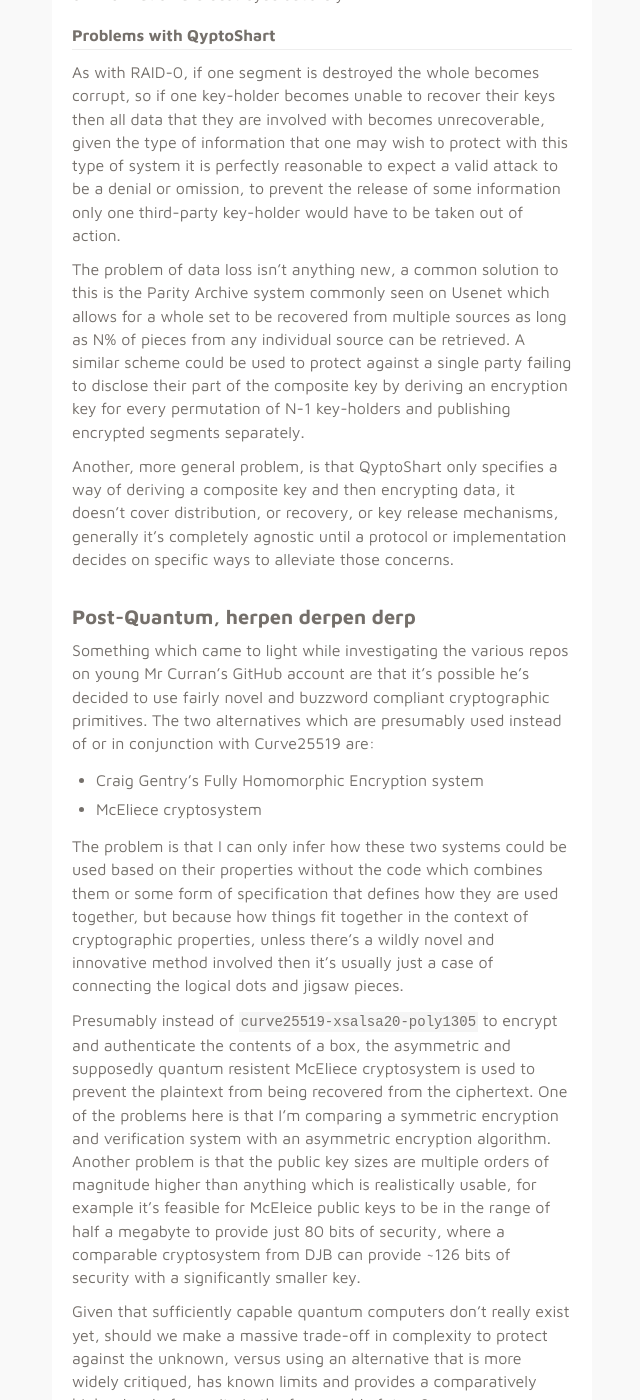
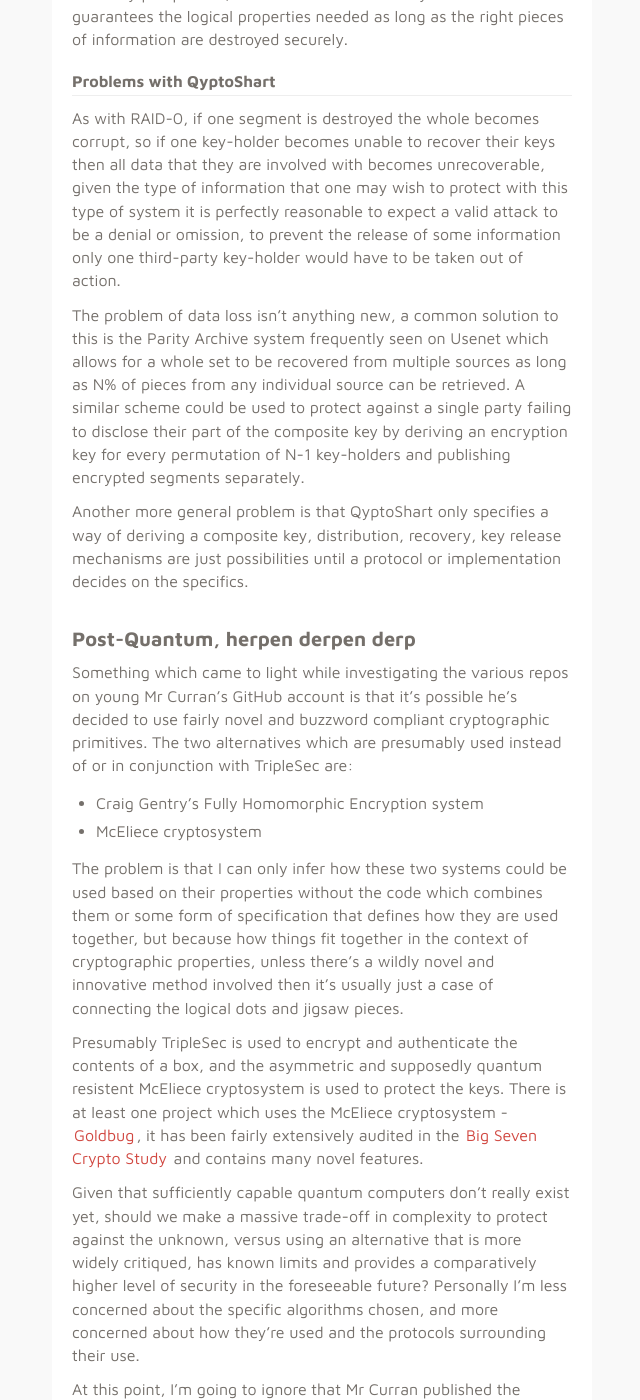
Before and after one commit to HarryR/logicista, a Jekyll site: the page built from _posts/2017-01-29-qcrypt-qyptoshart-lulz.markdown, in a window 1280 px wide and 1400 px high, scrolled down 4606 px. Shown: the whole window, without its empty margins (188-828 px from the left). Built offline with Jekyll 4.4.1, drawn with Linux system fonts in a browser that asks for light colours; Markdown is read by kramdown in place of the engine named in the settings; some of the changed text lies outside the part shown.

Commit message:
Corrections

```diff
--- a/_posts/2017-01-29-qcrypt-qyptoshart-lulz.markdown
+++ b/_posts/2017-01-29-qcrypt-qyptoshart-lulz.markdown
@@ -16,7 +16,7 @@
 
 ## What is qCrypt
 
-Well, it's certainly not the [International Conference on Quantum Cryptography](http://2017.qcrypt.net/), although its namesake may have been involved in the inspiration for this project. However, publicly available information I've been able to gather on this crypto is --
+Well, it's certainly not the [International Conference on Quantum Cryptography](http://2017.qcrypt.net/), although its namesake may have been involved in the inspiration for this project. However, the publicly available information I've been able to gather on this crypto is --
 
 High-level:
 
@@ -103,23 +107,23 @@
 
 As with RAID-0, if one segment is destroyed the whole becomes corrupt, so if one key-holder becomes unable to recover their keys then all data that they are involved with becomes unrecoverable, given the type of information that one may wish to protect with this type of system it is perfectly reasonable to expect a valid attack to be a denial or omission, to prevent the release of some information only one third-party key-holder would have to be taken out of action.
 
-The problem of data loss isn't anything new, a common solution to this is the Parity Archive system commonly seen on Usenet which allows for a whole set to be recovered from multiple sources as long as N% of pieces from any individual source can be retrieved. A similar scheme could be used to protect against a single party failing to disclose their part of the composite key by deriving an encryption key for every permutation of N-1 key-holders and publishing encrypted segments separately.
+The problem of data loss isn't anything new, a common solution to this is the Parity Archive system frequently seen on Usenet which allows for a whole set to be recovered from multiple sources as long as N% of pieces from any individual source can be retrieved. A similar scheme could be used to protect against a single party failing to disclose their part of the composite key by deriving an encryption key for every permutation of N-1 key-holders and publishing encrypted segments separately.
 
-Another, more general problem, is that QyptoShart only specifies a way of deriving a composite key and then encrypting data, it doesn't cover distribution, or recovery, or key release mechanisms, generally it's completely agnostic until a protocol or implementation decides on specific ways to alleviate those concerns.
+Another more general problem is that QyptoShart only specifies a way of deriving a composite key, distribution, recovery, key release mechanisms are just possibilities until a protocol or implementation decides on the specifics.
 
 
 ## Post-Quantum, herpen derpen derp
 
-Something which came to light while investigating the various repos on young Mr Curran's GitHub account are that it's possible he's decided to use fairly novel and buzzword compliant cryptographic primitives. The two alternatives which are presumably used instead of or in conjunction with Curve25519 are:
+Something which came to light while investigating the various repos on young Mr Curran's GitHub account is that it's possible he's decided to use fairly novel and buzzword compliant cryptographic primitives. The two alternatives which are presumably used instead of or in conjunction with TripleSec are:
 
  * Craig Gentry's Fully Homomorphic Encryption system
  * McEliece cryptosystem
 
 The problem is that I can only infer how these two systems could be used based on their properties without the code which combines them or some form of specification that defines how they are used together, but because how things fit together in the context of cryptographic properties, unless there's a wildly novel and innovative method involved then it's usually just a case of connecting the logical dots and jigsaw pieces.
 
-Presumably instead of `curve25519-xsalsa20-poly1305` to encrypt and authenticate the contents of a box, the asymmetric and supposedly quantum resistent McEliece cryptosystem is used to prevent the plaintext from being recovered from the ciphertext. One of the problems here is that I'm comparing a symmetric encryption and verification system with an asymmetric encryption algorithm. Another problem is that the public key sizes are multiple orders of magnitude higher than anything which is realistically usable, for example it's feasible for McEleice public keys to be in the range of half a megabyte to provide just 80 bits of security, where a comparable cryptosystem from DJB can provide ~126 bits of security with a significantly smaller key.
+Presumably TripleSec is used to encrypt and authenticate the contents of a box, and the asymmetric and supposedly quantum resistent McEliece cryptosystem is used to protect the keys. There is at least one project which uses the McEliece cryptosystem - [Goldbug](http://goldbug.sourceforge.net/), it has been fairly extensively audited in the [Big Seven Crypto Study](https://en.wikibooks.org/wiki/Big_Seven_Crypto_Study) and contains many novel features.
 
-Given that sufficiently capable quantum computers don't really exist yet, should we make a massive trade-off in complexity to protect against the unknown, versus using an alternative that is more widely critiqued, has known limits and provides a comparatively higher level of security in the foreseeable future?
+Given that sufficiently capable quantum computers don't really exist yet, should we make a massive trade-off in complexity to protect against the unknown, versus using an alternative that is more widely critiqued, has known limits and provides a comparatively higher level of security in the foreseeable future? Personally I'm less concerned about the specific algorithms chosen, and more concerned about how they're used and the protocols surrounding their use.
 
 At this point, I'm going to ignore that Mr Curran published the compiled result of [another persons](https://github.com/cyph/mceliece.js) asm.js / Emscriptem wrapper of a [Hybrid Mcliece](https://www.rocq.inria.fr/secret/CBCrypto/index.php?pg=hymes) cryptosystem written in C without properly and fully attributing the original 2 projects... While I routinely espouse deviation from copyright law in the name of a [common albeit slightly retarded good](https://github.com/HarryR/cmd.exe), I rarely, if ever, condone the lack of attribution and credit to original sources, especially so if the original is essentially taken verbatim.
 
@@ -165,7 +169,9 @@
 
 A really important thing here is the mix of jurisdictions and the protocols surrounding how supporting services are deployed. If a server is physically located in the United States, but the encryption keys for the HDD are held by an Eastern European national, and the server is only ever accessed via Tor... this creates a nightmarish and multi-layered situation for any authorities trying to investigate.
 
-This isn't something which can be accomplished by a 16 year old, on their own, in their parents bedroom, it requires multiple levels of international trust, anonymity and a sincere distrust of everybody involved. If any one person runs the whole system, it creates yet another single point of failure and coersion, so while commercial aspirations may be had - to be truly secure any notions of money making first have to be thrown away as a gesture to the community at large.
+This isn't something which can be easily accomplished by a 16 year old on their own in their bedroom, it requires multiple levels of international trust and a sincere distrust of everybody by everybody. If any one person runs the whole system, it creates yet another single point of failure and coersion, so while commercial aspirations may be had - to be truly secure any notions of money making first have to be thrown away as a gesture to the community at large.
+
+One of the most important concepts in a zero-trust model is to never forget that users also need to be protected from the application developers themselves, and that technical measures or heavily applied cryptography can obscure the real weak points and trust relationships which are more likely to lead to data being compromised.
 
 
 ## On TripleWeave.js
```
Also changed, not shown: other parts of _posts/2017-01-29-qcrypt-qyptoshart-lulz.markdown (+6 -2 lines).
